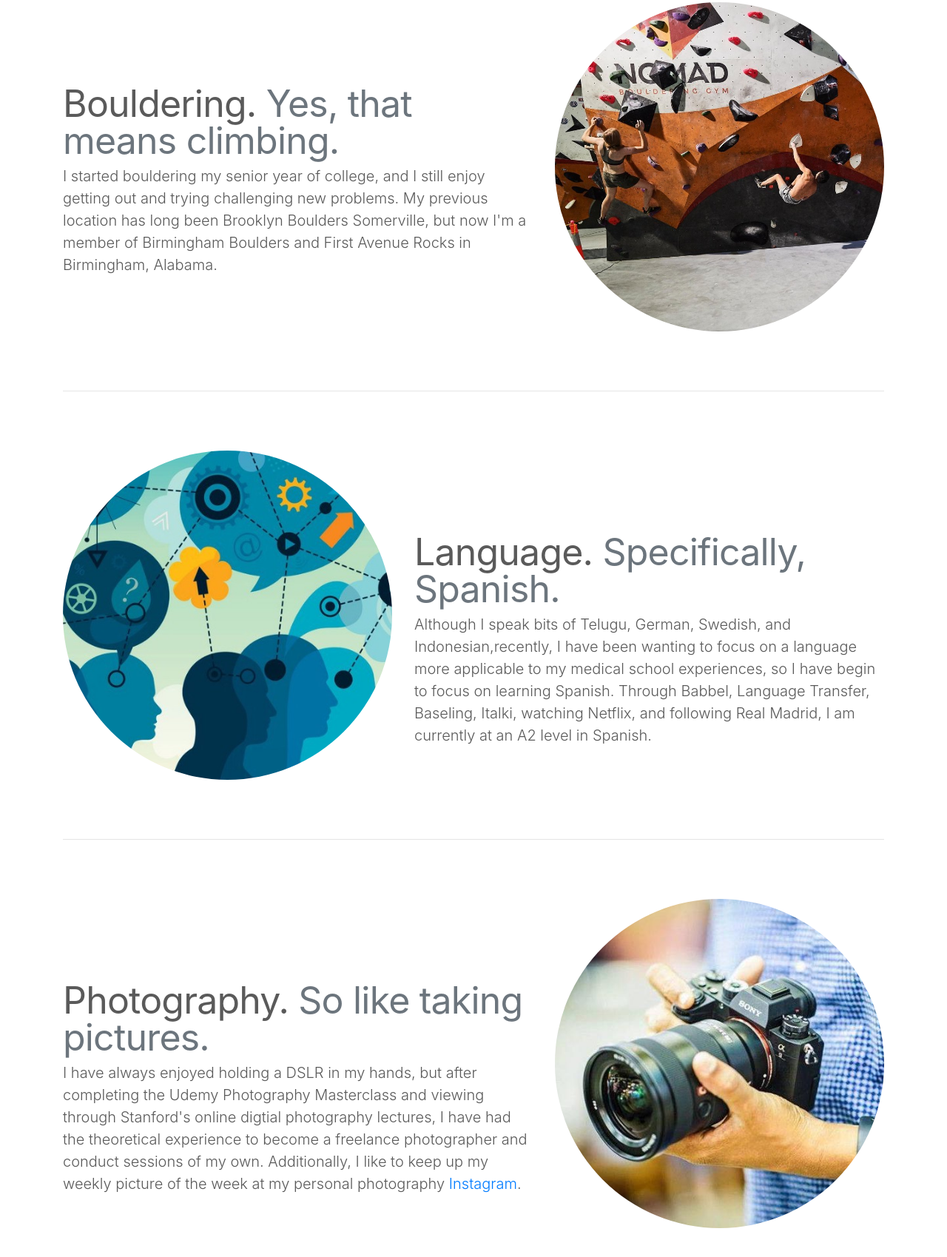
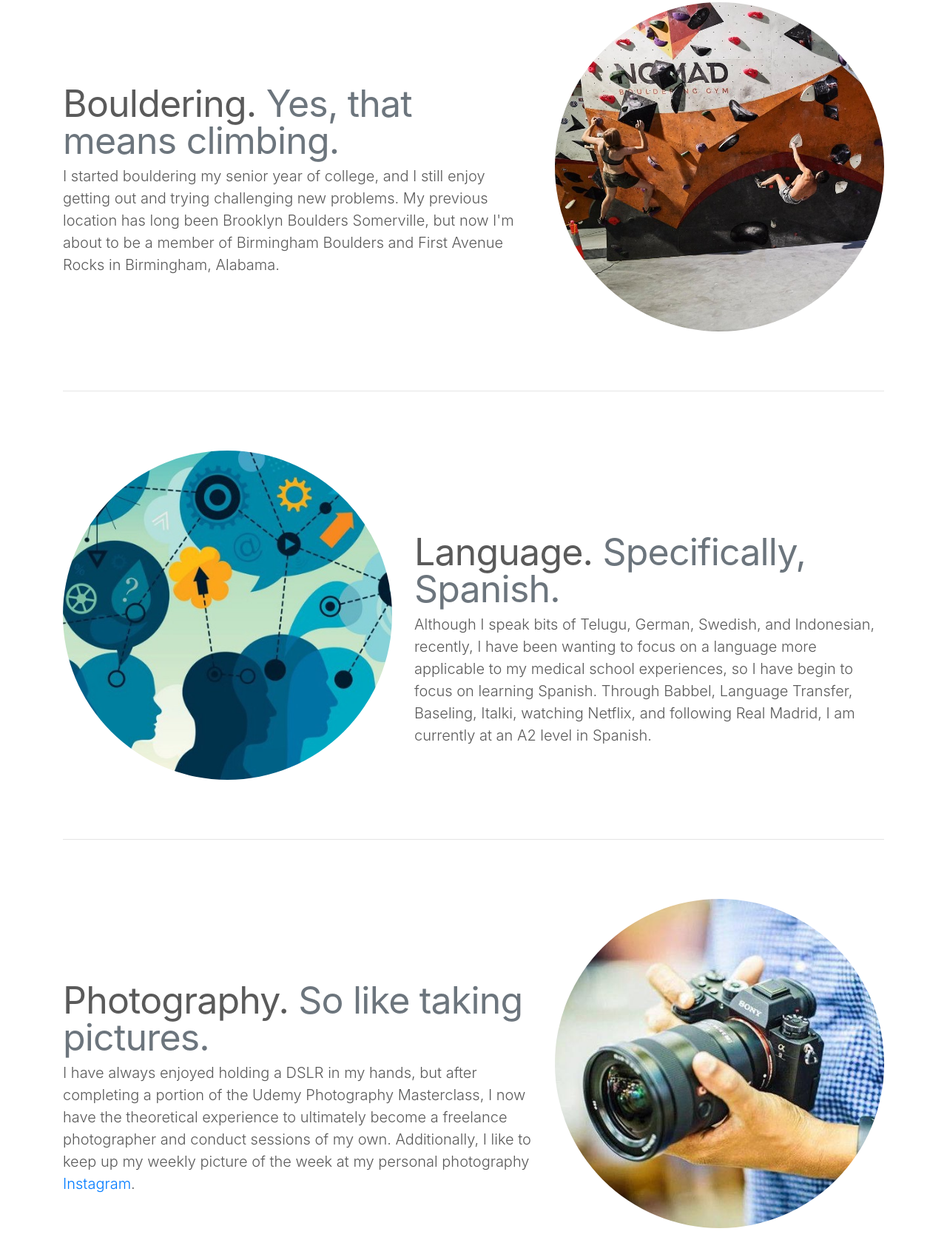
Before and after one commit to venkatamacha/personal_website, a plain HTML site: page home.html in a window 1280 px wide. Shown: the part 1862-3561 px from the top of the page at 74% size. Drawn offline with nearby package versions, Linux system fonts and the light colour scheme.

Commit message:
Fixed some more deltas

```diff
--- a/home.html
+++ b/home.html
@@ -158,7 +158,7 @@ extra_css: "carousel.css"
     <div class="row featurette">
       <div class="col-md-7">
         <h2 class="featurette-heading">Bouldering. <span class="text-muted">Yes, that means climbing.</span></h2>
-        <p class="lead">I started bouldering my senior year of college, and I still enjoy getting out and trying challenging new problems. My previous location has long been Brooklyn Boulders Somerville, but now I'm a member of Birmingham Boulders and First Avenue Rocks in Birmingham, Alabama. </p>
+        <p class="lead">I started bouldering my senior year of college, and I still enjoy getting out and trying challenging new problems. My previous location has long been Brooklyn Boulders Somerville, but now I'm about to be a member of Birmingham Boulders and First Avenue Rocks in Birmingham, Alabama. </p>
       </div>
       <div class="col-md-5">
         <img class="bd-placeholder-img rounded-circle bd-placeholder-img-lg featurette-image img-fluid mx-auto" width="500" height="500" src="bouldering.jpg"  preserveAspectRatio="xMidYMid slice" focusable="false" role="img" aria-label="Placeholder: 500x500"><title>Placeholder</title><rect width="100%" height="100%" fill="#eee"></rect><!-- <text x="50%" y="50%" fill="#aaa" dy=".3em">500x500</text> --></img>
@@ -170,7 +170,7 @@ extra_css: "carousel.css"
     <div class="row featurette">
       <div class="col-md-7 order-md-2">
         <h2 class="featurette-heading">Language. <span class="text-muted">Specifically, Spanish.</span></h2>
-        <p class="lead">Although I speak bits of Telugu, German, Swedish, and Indonesian,recently, I have been wanting to focus on a language more applicable to my medical school experiences, so I have begin to focus on learning Spanish. Through Babbel, Language Transfer, Baseling, Italki, watching Netflix, and following Real Madrid, I am currently at an A2 level in Spanish.</p>
+        <p class="lead">Although I speak bits of Telugu, German, Swedish, and Indonesian, recently, I have been wanting to focus on a language more applicable to my medical school experiences, so I have begin to focus on learning Spanish. Through Babbel, Language Transfer, Baseling, Italki, watching Netflix, and following Real Madrid, I am currently at an A2 level in Spanish.</p>
       </div>
       <div class="col-md-5 order-md-1">
         <img class="bd-placeholder-img rounded-circle bd-placeholder-img-lg featurette-image img-fluid mx-auto" width="500" height="500" src="language.jpg"  preserveAspectRatio="xMidYMid slice" focusable="false" role="img" aria-label="Placeholder: 500x500"><title>Placeholder</title><rect width="100%" height="100%" fill="#eee"></rect><!-- <text x="50%" y="50%" fill="#aaa" dy=".3em">500x500</text> --></img>
@@ -182,7 +182,7 @@ extra_css: "carousel.css"
     <div class="row featurette">
       <div class="col-md-7">
         <h2 class="featurette-heading">Photography. <span class="text-muted">So like taking pictures.</span></h2>
-        <p class="lead">I have always enjoyed holding a DSLR in my hands, but after completing the Udemy Photography Masterclass and viewing through Stanford's online digtial photography lectures, I have had the theoretical experience to become a freelance photographer and conduct sessions of my own. Additionally, I like to keep up my weekly picture of the week at my personal photography <a href="https://www.instagram.com/venkatamachaphotography/">Instagram</a>.</p>
+        <p class="lead">I have always enjoyed holding a DSLR in my hands, but after completing a portion of the Udemy Photography Masterclass, I now have the theoretical experience to ultimately become a freelance photographer and conduct sessions of my own. Additionally, I like to keep up my weekly picture of the week at my personal photography <a href="https://www.instagram.com/venkatamachaphotography/">Instagram</a>.</p>
       </div>
       <div class="col-md-5">
         <img class="bd-placeholder-img rounded-circle bd-placeholder-img-lg featurette-image img-fluid mx-auto" width="500" height="500" src="photography.jpg"  preserveAspectRatio="xMidYMid slice" focusable="false" role="img" aria-label="Placeholder: 500x500"><title>Placeholder</title><rect width="100%" height="100%" fill="#eee"></rect><!-- <text x="50%" y="50%" fill="#aaa" dy=".3em">500x500</text> --></img>
```
Also changed, not shown: welcome.html (+1 -1 lines).
